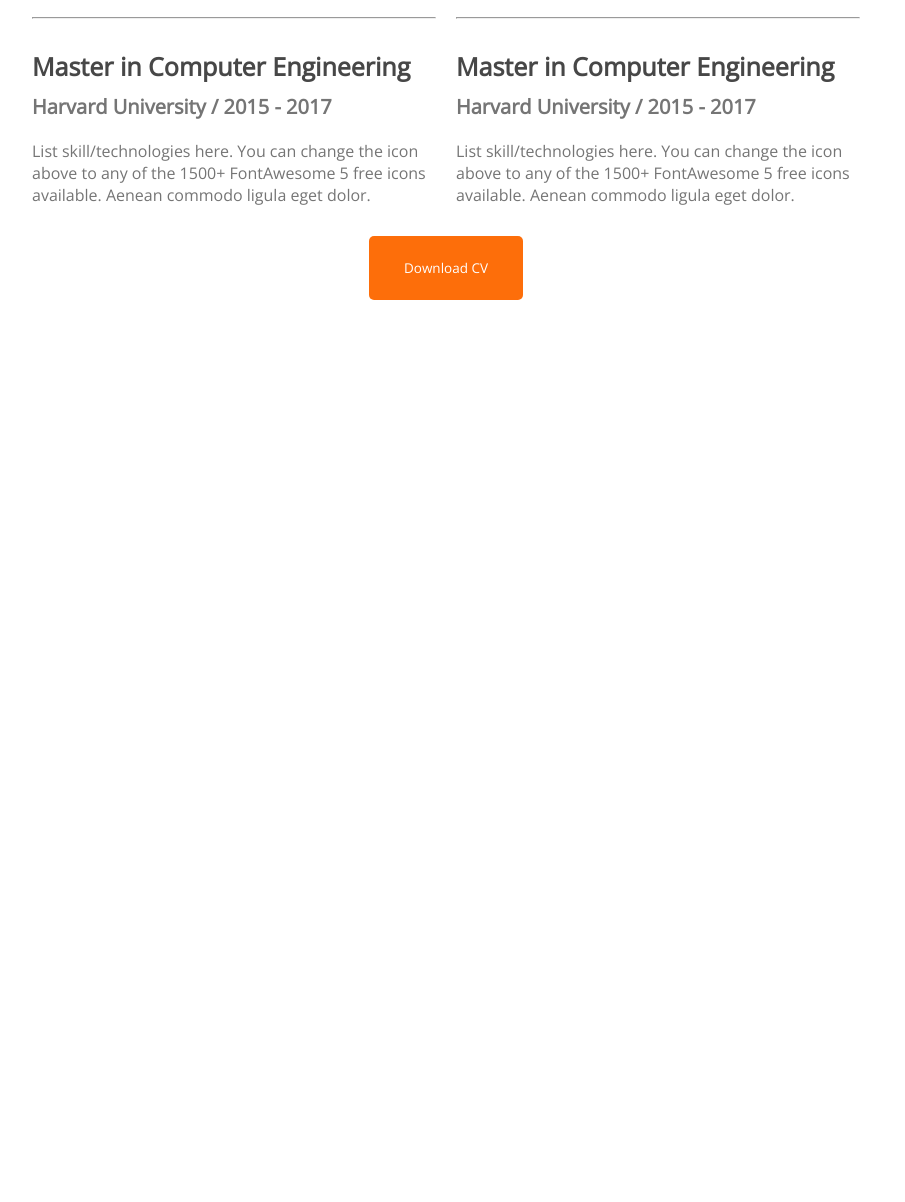
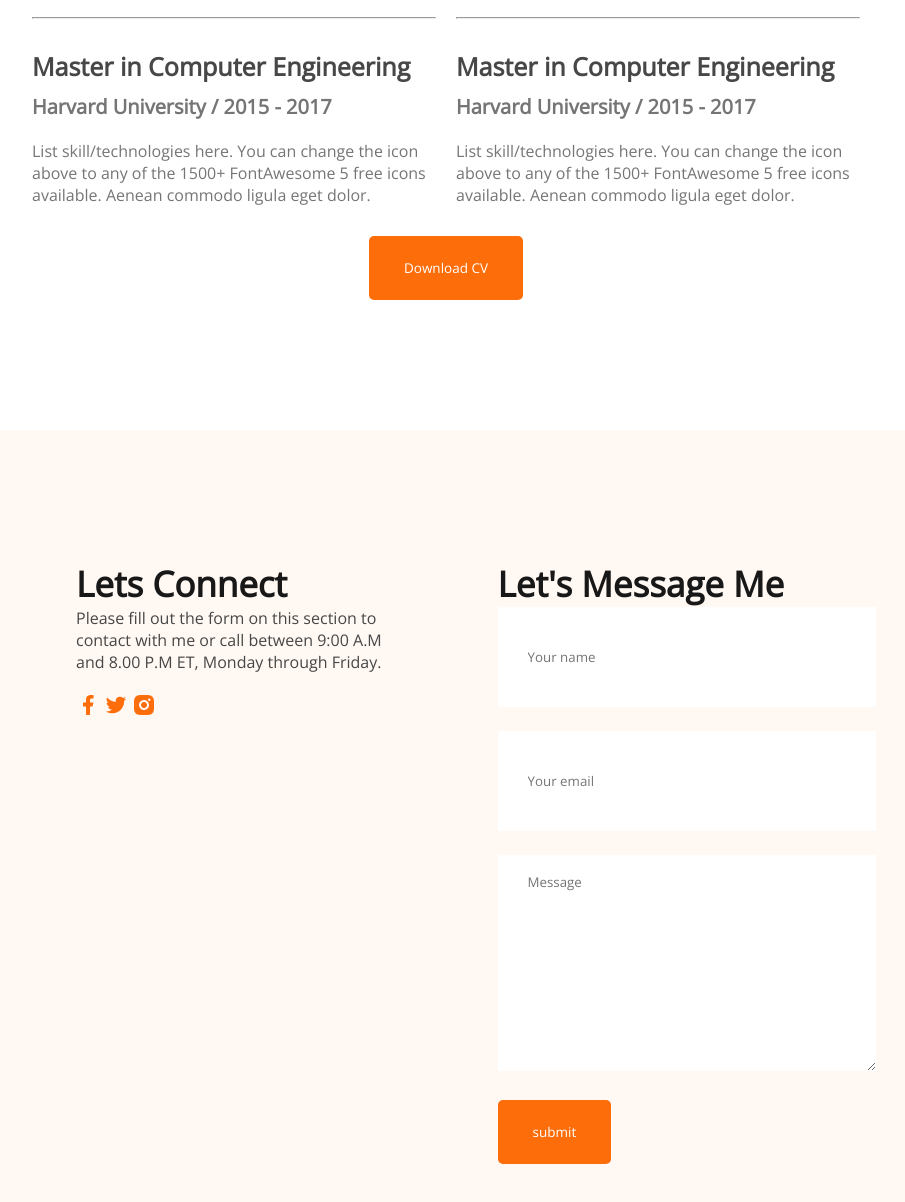
Before and after one commit to ProgSomel/developer-portfolio, a plain HTML site: page index.html in a window 1280 px wide. Shown: the part 2836-4038 px from the top of the page, without its empty margins (194-1099 px from the left). Before the commit the page ends 3136 px from the top, so only its background shows below. Drawn offline with nearby package versions, Linux system fonts and the light colour scheme.

Commit message:
added contact information

```diff
--- a/CSS/style.css
+++ b/CSS/style.css
@@ -208,3 +208,46 @@ padding: 30px;
   margin-top: 30px;
   margin-bottom: 30px;
 }
+
+.contact {
+  background: #FFF8F3;
+}
+
+.contact-container {
+
+  display: flex;
+  gap: 100px;
+  padding: 130px 200px;
+}
+
+
+
+.contact-title {
+  font-weight: 700;
+  font-size: 35px;
+  color: #181818;
+  text-align: left;
+
+}
+
+.contact-description {
+  margin-bottom: 20px;
+  font-weight: 400;
+  font-size: 16px;
+  color: #474747;
+}
+
+input[type="text"],input[type="email"],textarea {
+  margin-bottom: 24px;
+  border: 0;
+  width: 100%;
+  padding:18px 30px;
+}
+
+input {
+  height: 64px;
+}
+
+.contact a {
+  text-decoration: none;
+}
--- a/index.html
+++ b/index.html
@@ -171,7 +171,7 @@
                 commodo ligula eget dolor.
               </p>
             </div>
-            <hr>
+            <hr />
             <div class="resume-item">
               <h4 class="resume-item-title">Master in Computer Engineering</h4>
               <h5 class="resume-item-subtitle">
@@ -183,7 +183,7 @@
                 commodo ligula eget dolor.
               </p>
             </div>
-            <hr>
+            <hr />
             <div class="resume-item">
               <h4 class="resume-item-title">Master in Computer Engineering</h4>
               <h5 class="resume-item-subtitle">
@@ -201,6 +201,46 @@
           <button class="btn-primary">Download CV</button>
         </div>
       </section>
+      <!-- Contact Section -->
+      <section class="contact">
+        <div class="contact-container">
+          <div>
+            <h3 class="contact-title">Lets Connect</h3>
+            <p class="contact-description">
+              Please fill out the form on this section to contact with me or
+              call between 9:00 A.M and 8.00 P.M ET, Monday through Friday.
+            </p>
+              <a href="https://www.facebook.com/">
+                <img src="images/icons/facebook.png" alt="">
+            </a>
+              <a href="https://twitter.com/SomelAhmed7">
+                <img src="images/icons/twitter.png" alt="">
+            </a>
+              <a href="https://www.instagram.com/im_s_ahmed/">
+                <img src="images/icons/insta.png" alt="">
+            </a>
+
+          </div>
+
+
+          <div>
+            <h3 class="contact-title">Let's Message Me</h3>
+            <form class="contact form" action="">
+              <input type="text" placeholder="Your name">
+              <input type="email" name="" id="mail" placeholder="Your email">
+              <textarea
+                name=""
+                id="message"
+                cols="30"
+                rows="10"
+                placeholder="Message"></textarea>
+              <input class="btn-primary" type="submit" value="submit">
+            </form>
+          </div>
+        </div>
+
+
+      </section>
     </main>
     <footer></footer>
   </body>
```
